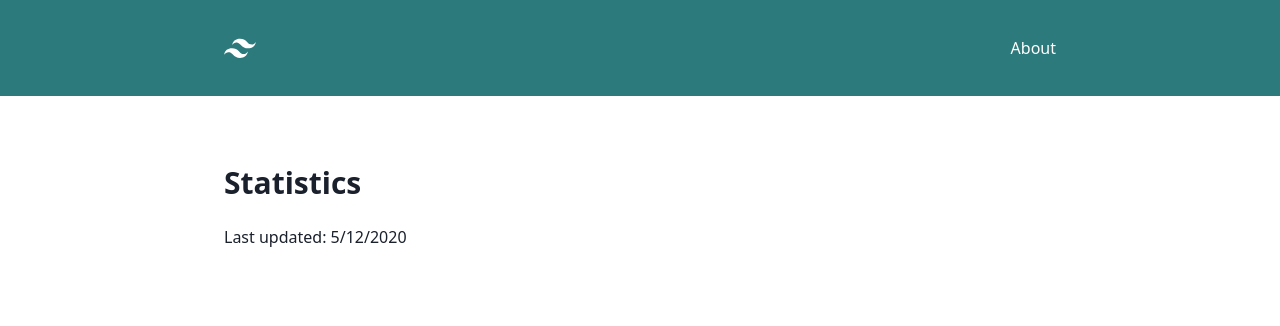
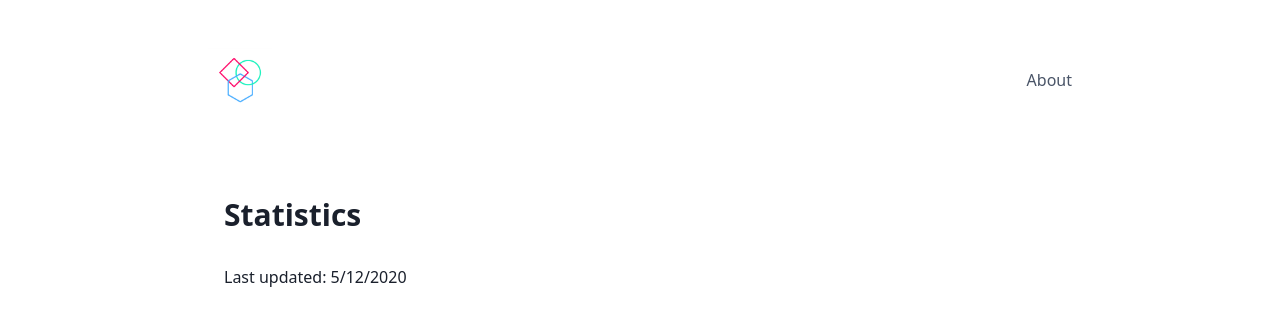
Before and after one commit to codebar/stats, a Gatsby site in the folder www/: page / in a window 1280 px wide. Built offline with nearby package versions, Linux system fonts and the light colour scheme; Gatsby itself is replaced by a stand-in of ours.

Commit message:
Modify base styles

```diff
--- a/www/src/components/header.js
+++ b/www/src/components/header.js
@@ -14,27 +14,22 @@ function Header() {
   `);
 
   return (
-    <header className="bg-teal-700">
-      <div className="flex flex-wrap items-center justify-between max-w-4xl p-4 mx-auto md:p-8">
+    <header className="">
+      <div className="flex flex-wrap items-center justify-between max-w-4xl p-4 mx-auto md:p-4">
         <Link to="/">
-          <h1 className="flex items-center text-white no-underline">
-            <svg
-              className="w-8 h-8 mr-2 fill-current"
-              height="54"
-              viewBox="0 0 54 54"
-              width="54"
-              xmlns="http://www.w3.org/2000/svg"
-            >
-              <path d="M13.5 22.1c1.8-7.2 6.3-10.8 13.5-10.8 10.8 0 12.15 8.1 17.55 9.45 3.6.9 6.75-.45 9.45-4.05-1.8 7.2-6.3 10.8-13.5 10.8-10.8 0-12.15-8.1-17.55-9.45-3.6-.9-6.75.45-9.45 4.05zM0 38.3c1.8-7.2 6.3-10.8 13.5-10.8 10.8 0 12.15 8.1 17.55 9.45 3.6.9 6.75-.45 9.45-4.05-1.8 7.2-6.3 10.8-13.5 10.8-10.8 0-12.15-8.1-17.55-9.45-3.6-.9-6.75.45-9.45 4.05z" />
-            </svg>
-            <span className="text-xl font-bold tracking-tight">
+          <h1 className="flex items-center no-underline text-blue-600">
+            <img
+              className="w-16 h-16 mr-2 "
+              src={require("../images/code-bar-icon.png")}
+            />
+            <span className="text-xl font-bold tracking-tight ">
               {site.siteMetadata.title}
             </span>
           </h1>
         </Link>
 
         <button
-          className="flex items-center block px-3 py-2 text-white border border-white rounded md:hidden"
+          className="flex items-center block px-3 py-2 text-gray-600 border border-gray-600 rounded md:hidden"
           onClick={() => toggleExpansion(!isExpanded)}
         >
           <svg
@@ -53,7 +48,7 @@ function Header() {
           } md:block md:flex md:items-center w-full md:w-auto`}
         >
           <Link
-            className="block mt-4 text-white no-underline md:inline-block md:mt-0 md:ml-6"
+            className="block mt-4 text-gray-700 no-underline md:inline-block md:mt-0 md:ml-6"
             to="/about"
           >
             About
--- a/www/src/components/layout.js
+++ b/www/src/components/layout.js
@@ -8,7 +8,7 @@ function Layout({ children }) {
     <div className="flex flex-col min-h-screen font-sans text-gray-900">
       <Header />
 
-      <main className="flex-1 w-full max-w-4xl px-4 py-8 mx-auto md:px-8 md:py-16">
+      <main className="flex-1 w-full max-w-4xl px-4 py-8 mx-auto md:px-8">
         {children}
       </main>
     </div>
--- a/www/src/css/style.css
+++ b/www/src/css/style.css
@@ -1,5 +1,13 @@
 /*! purgecss start ignore */
 @tailwind base;
 @tailwind components;
+
+h1 {
+  @apply my-8 text-4xl font-bold;
+}
+
+p {
+  @apply my-2;
+}
 /*! purgecss end ignore */
 @tailwind utilities;
```
